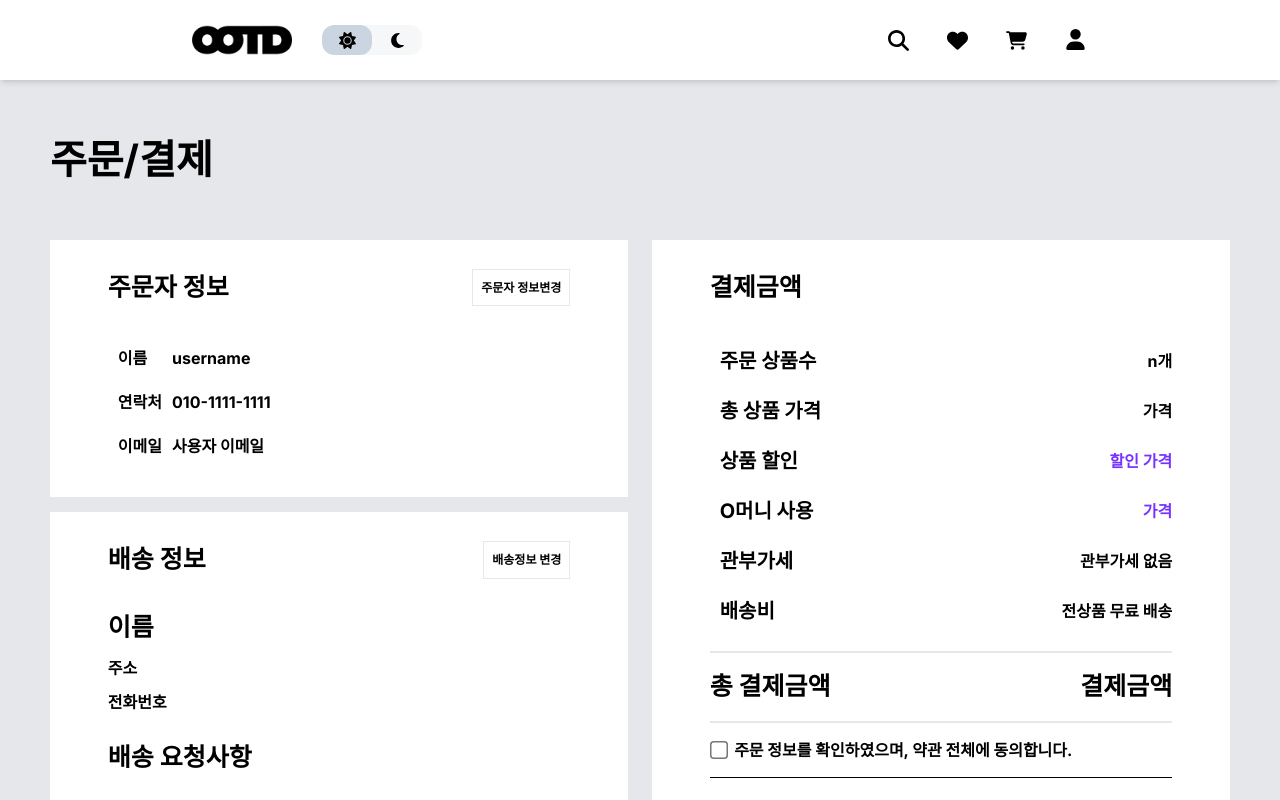
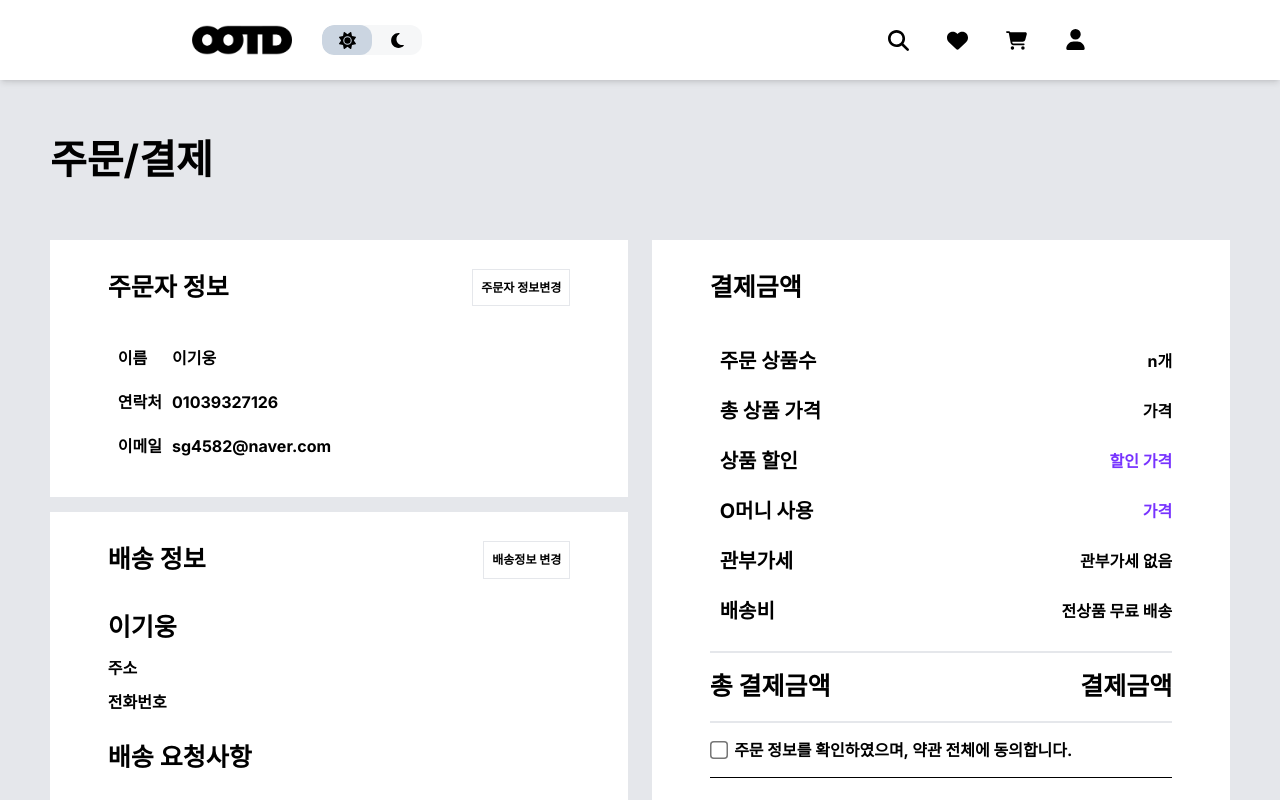
Before and after one commit to Ju-jh/OOTD_Frontend, a Next.js app: page /payment in a window 1280 px wide. Shown: the top 800 px of the page. Built offline with nearby package versions, Linux system fonts and the light colour scheme; no server answers.

Commit message:
category page 수정

```diff
--- a/src/components/category/categoryList/csr.tsx
+++ b/src/components/category/categoryList/csr.tsx
@@ -50,7 +50,7 @@ export default function CategoryListComponent({ categoryname, category, page, to
             <ul className="flex flex-wrap w-full">
                 {category.map((value: any, index: any) => {
                     return (
-                        <Link className="min-w-[160px] min-h-[280px] w-[25%] pr-[5%]" key={index} href={`/category/item/${value.i_id}`}>
+                        <Link className="min-w-[160px] min-h-[280px] w-[25%] pr-[5%]" key={index} href={`/category/${categoryname}/item/${value.i_id}`}>
                             <div className="relative h-[60%]">
                                 <div className="absolute opacity-10 rounded-lg bg-gray-500 w-full h-full z-20 "></div>
                                 <Image className="rounded-lg" src={value.photo ? value.photo : "/images/images.jpg"} alt={""} fill={true} sizes="100%" />
--- a/src/components/payment/paymentwindow/csr.tsx
+++ b/src/components/payment/paymentwindow/csr.tsx
@@ -20,12 +20,23 @@ export default function PaymentWindowComponent() {
     const [isEmail, setIsEmail] = useState("sg4582@naver.com")
     const [isAddr, setIsAddr] = useState("신사동 661-16")
     const [isPostcode, setIsPostcode] = useState("06018")
+    const [isCancel, setIsCancel] = useState(false)
+    const [isBuy, setIsBuy] = useState(false)
 
-    const onClickPg = (pg:string) => {
+    const cancelCheckboxChange = () => {
+        setIsCancel(!isCancel)
+    }
+
+    const buyCheckboxChange = () => {
+        setIsBuy(!isBuy)
+    }
+
+    const onClickPg = (pg: string) => {
         setIsPG(pg)
     }
 
     const onClickPayment = () => {
+        if (isCancel && isBuy) {
             if (!window.IMP) return;
             /* 1. 가맹점 식별하기 */
             const { IMP } = window;
@@ -47,6 +58,10 @@ export default function PaymentWindowComponent() {
 
             /* 4. 결제 창 호출하기 */
             IMP.request_pay(data, callback);
+
+        }else{
+            alert("필수 약관에 동의해주세요.");
+        }
     };
 
     function callback(response: RequestPayResponse) {
@@ -76,15 +91,15 @@ export default function PaymentWindowComponent() {
                                 <tbody>
                                     <tr>
                                         <td className="p-[10px]">이름</td>
-                                        <td>username</td>
+                                        <td>{isName}</td>
                                     </tr>
                                     <tr>
                                         <td className="p-[10px]">연락처</td>
-                                        <td>010-1111-1111</td>
+                                        <td>{isTel}</td>
                                     </tr>
                                     <tr>
                                         <td className="p-[10px]">이메일</td>
-                                        <td>사용자 이메일</td>
+                                        <td>{isEmail}</td>
                                     </tr>
                                 </tbody>
                             </table>
@@ -95,7 +110,7 @@ export default function PaymentWindowComponent() {
                                 <button className="p-[8px] text-[12px] border">배송정보 변경</button>
                             </div>
                             <div className="mb-[25px]">
-                                <p className="font-bold text-[25px] mb-[10px]">이름</p>
+                                <p className="font-bold text-[25px] mb-[10px]">{isName}</p>
                                 <p className="mb-[10px]">주소</p>
                                 <p>전화번호</p>
                             </div>
@@ -246,7 +261,7 @@ export default function PaymentWindowComponent() {
                                         <p className="text-[15px]">pay</p>
                                     </div>
                                 </button>
-                                <button onClick={e => onClickPg("naverpay")}  className="w-[120px] h-[40px] border font-bold">
+                                <button onClick={e => onClickPg("naverpay")} className="w-[120px] h-[40px] border font-bold">
                                     <div className="flex justify-center place-items-center">
                                         <Image src={"/images/navericon.png"} alt={""} width={20} height={20} />
                                         <p className="text-[15px] ml-[3px]">pay</p>
@@ -313,12 +328,12 @@ export default function PaymentWindowComponent() {
                             </div>
                             <div className="flex flex-col w-full py-[15px] mt-[10px]">
                                 <div className="flex w-full mb-[15px]">
-                                    <input type="checkbox" style={{ zoom: 1.5 }} />
+                                    <input type="checkbox" style={{ zoom: 1.5 }} onChange={buyCheckboxChange} />
                                     <span className="flex-1 ml-[5px] text-[18px] font-bold">[필수] 구매 전 필수 동의사항</span>
                                     <FontAwesomeIcon className="w-[20px] h-[20px] text-[20px]" icon={faChevronDown} />
                                 </div>
                                 <div className="flex w-full mb-[10px]">
-                                    <input type="checkbox" style={{ zoom: 1.5 }} />
+                                    <input type="checkbox" style={{ zoom: 1.5 }} onChange={cancelCheckboxChange} />
                                     <span className="ml-[5px] text-[18px] font-bold">[필수] 상품별 취소/반품 조건 안내</span>
                                 </div>
                                 <table className="w-full border">
```
Also changed, not shown: src/app/category/[category]/item/[itemid]/page.tsx (renamed from src/app/category/item/[itemid]/page.tsx). Lines whose indentation alone changed are shown as unchanged.
